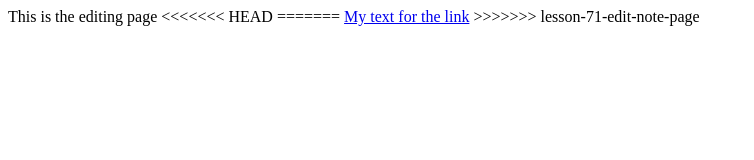
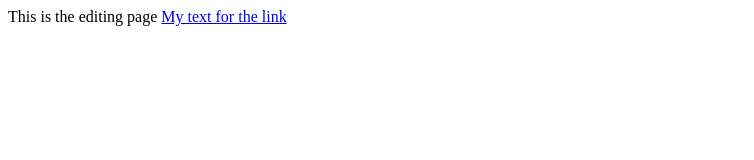
Before and after one commit to hashimwarren/playground, a plain HTML site: page notes-app/edit.html in a window 1280 px wide. Shown: the whole page, without its empty margins (0-754 px from the left). Drawn offline with Linux system fonts and the light colour scheme.

Commit message:
edit page

```diff
--- a/notes-app/edit.html
+++ b/notes-app/edit.html
@@ -9,10 +9,7 @@
 
 <body>
     This is the editing page
-<<<<<<< HEAD
-=======
     <a href="index.html">My text for the link</a>
->>>>>>> lesson-71-edit-note-page
 </body>
 
 </html>
```
